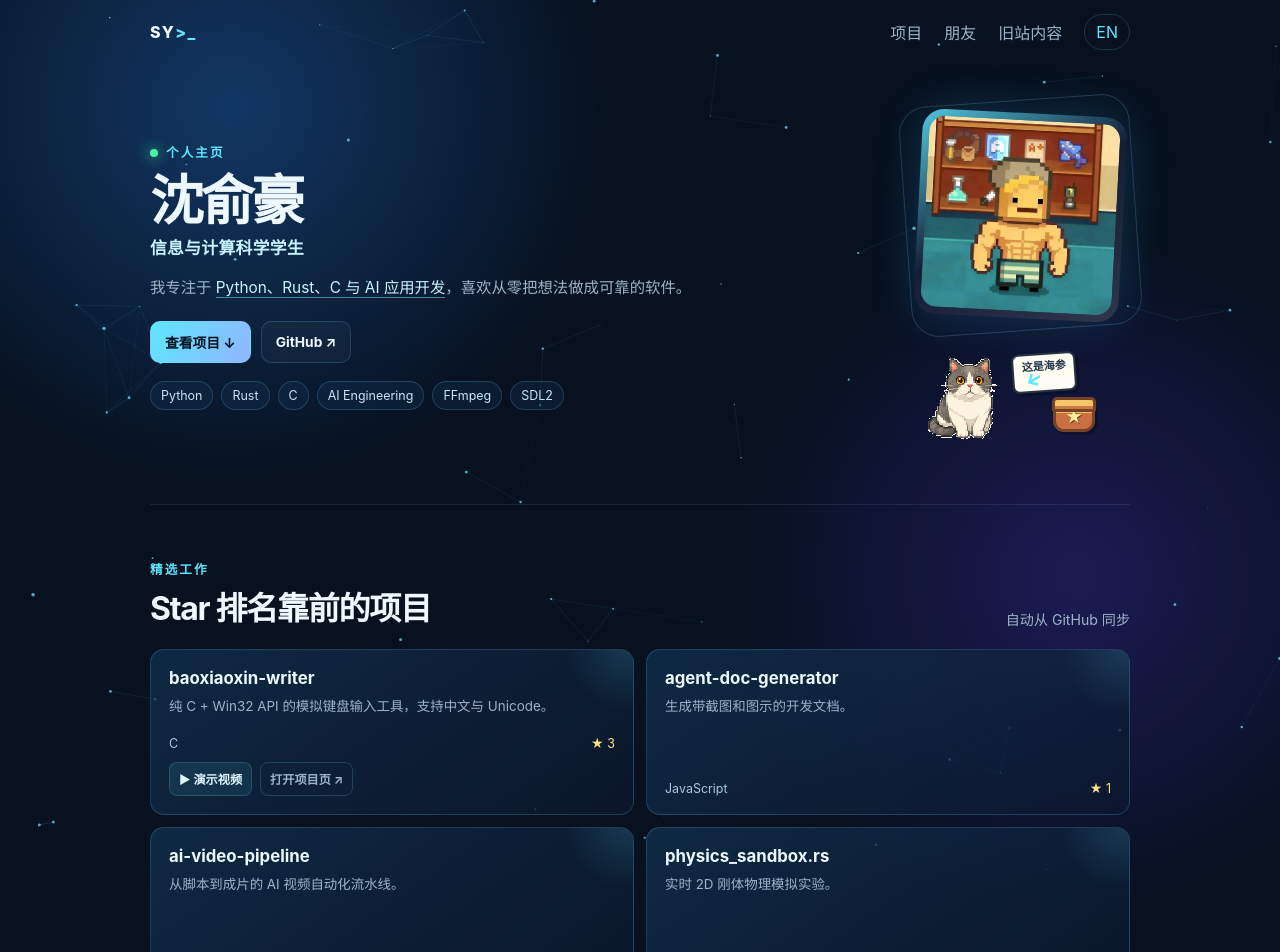
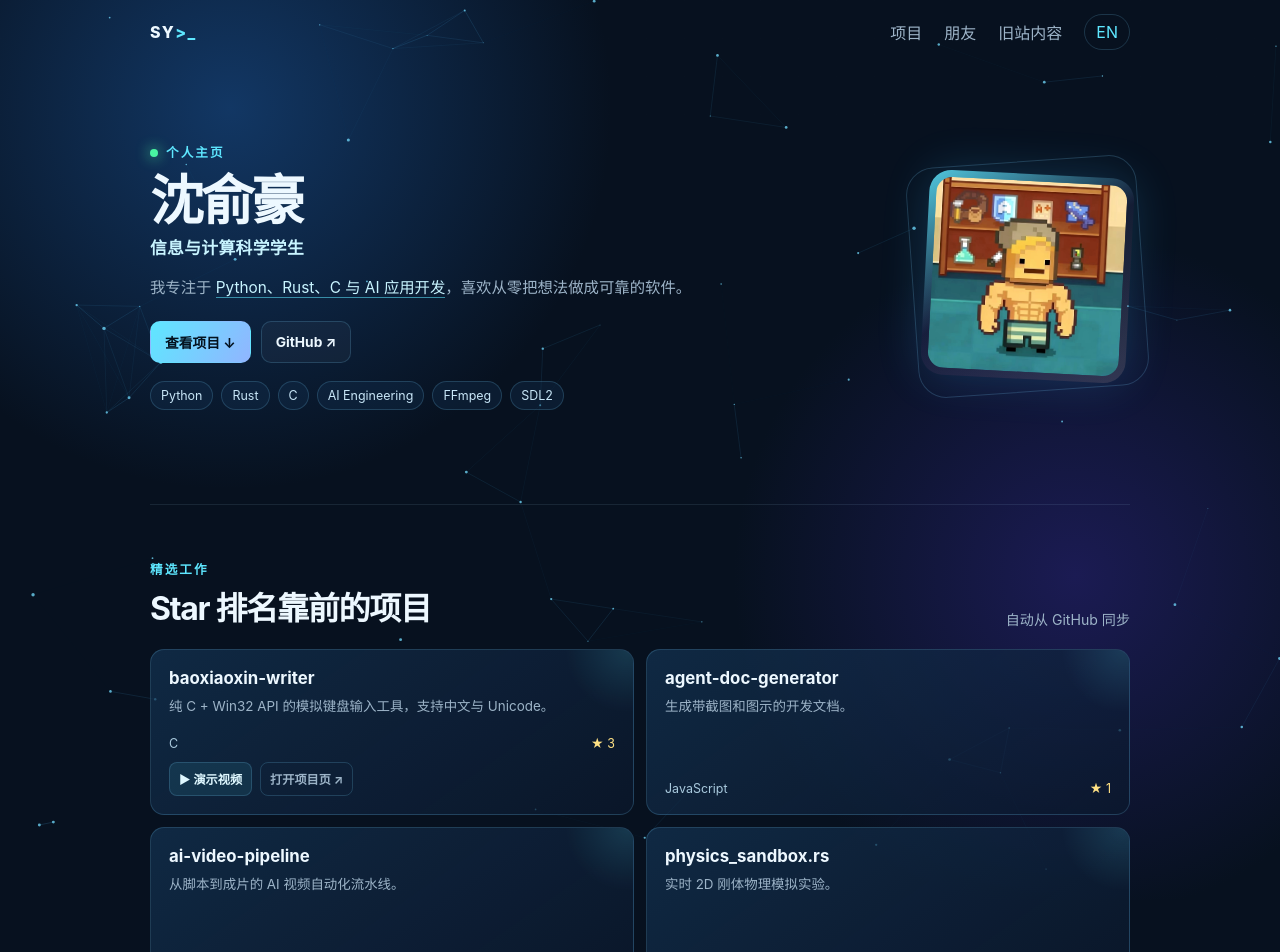
Before and after one commit to shenyuhao1/shenyuhao1.github.io, a Jekyll site: the page index.html, which Jekyll copies as it is, in a window 1280 px wide. Shown: the top 952 px of the page. Built offline with Jekyll 4.4.1, drawn with Linux system fonts in a browser that asks for light colours; comment, search, counter and statistics services are not loaded.

Commit message:
Make Haishen an avatar-triggered easter egg

```diff
--- a/index.html
+++ b/index.html
@@ -41,6 +41,17 @@
     .haishen-home > .star-box::before { content:''; position:absolute; left:-4px; right:-4px; top:-8px; height:9px; border:3px solid #754326; border-radius:5px 5px 2px 2px; background:#f5c567; box-shadow:inset 0 -3px 0 #c97943; }
     .haishen-home > .star-box:hover { transform:translateY(-2px) rotate(-3deg); }
     .haishen-home > .star-spark { left:157px; right:auto; bottom:41px; }
+    /* Avatar-triggered Haishen: hidden until the profile portrait is clicked. */
+    .portrait-stack { position:relative; }
+    .portrait-stack .portrait-wrap { cursor:pointer; }
+    .portrait-stack .haishen-home { position:absolute; left:calc(100% - 18px); top:calc(100% - 60px); z-index:3; margin:0; opacity:0; visibility:hidden; pointer-events:none; transform:translate(-15px,12px) scale(.92); transform-origin:left bottom; transition:opacity .18s ease,transform .34s cubic-bezier(.2,1.45,.45,1),visibility 0s linear .34s; }
+    .portrait-stack .haishen-home.is-visible { opacity:1; visibility:visible; pointer-events:auto; transform:translate(0,0) scale(1); transition-delay:0s; }
+    .portrait-stack .haishen-home.is-visible .cat-stage { animation:cat-arrive .48s cubic-bezier(.2,1.6,.42,1) both; }
+    .cat-caption { top:2px; left:102px; padding:0; border:0; border-radius:0; color:#080d12; background:transparent; box-shadow:none; text-shadow:0 1px 0 rgba(255,255,255,.45); }
+    .cat-caption span { color:#080d12; }
+    .cat-bubble { left:106px; bottom:32px; min-width:0; min-height:0; padding:0; border:0; border-radius:0; color:#080d12; background:transparent; box-shadow:none; font-size:.92rem; text-shadow:0 1px 0 rgba(255,255,255,.5); }
+    @keyframes cat-arrive { 0% { transform:translateY(14px) scale(.8); } 68% { transform:translateY(-6px) scale(1.06); } 100% { transform:translateY(0) scale(1); } }
+    @media (max-width:720px) { .portrait-stack .haishen-home { left:calc(100% - 18px); top:calc(100% - 55px); } }
   </style>
 </head>
 <body>
```
Also changed, not shown: other parts of index.html (+3 -0 lines).
